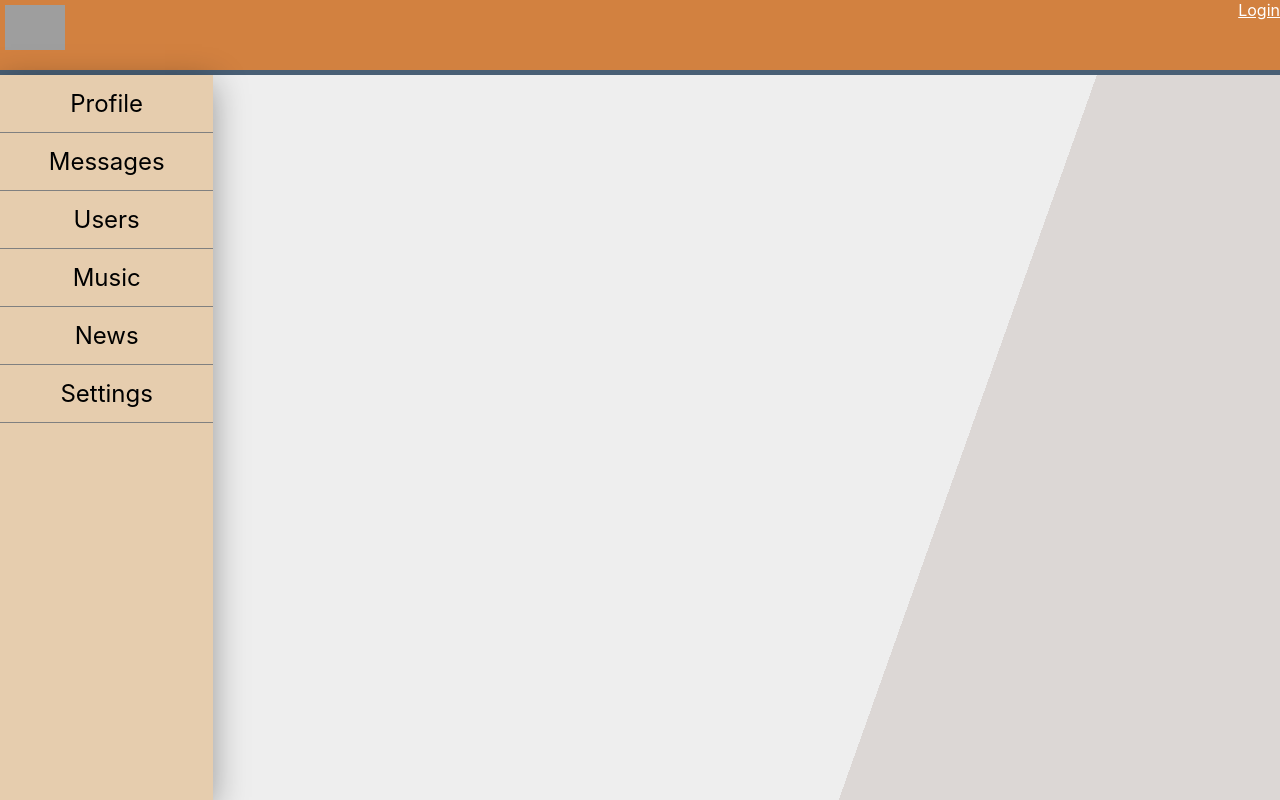
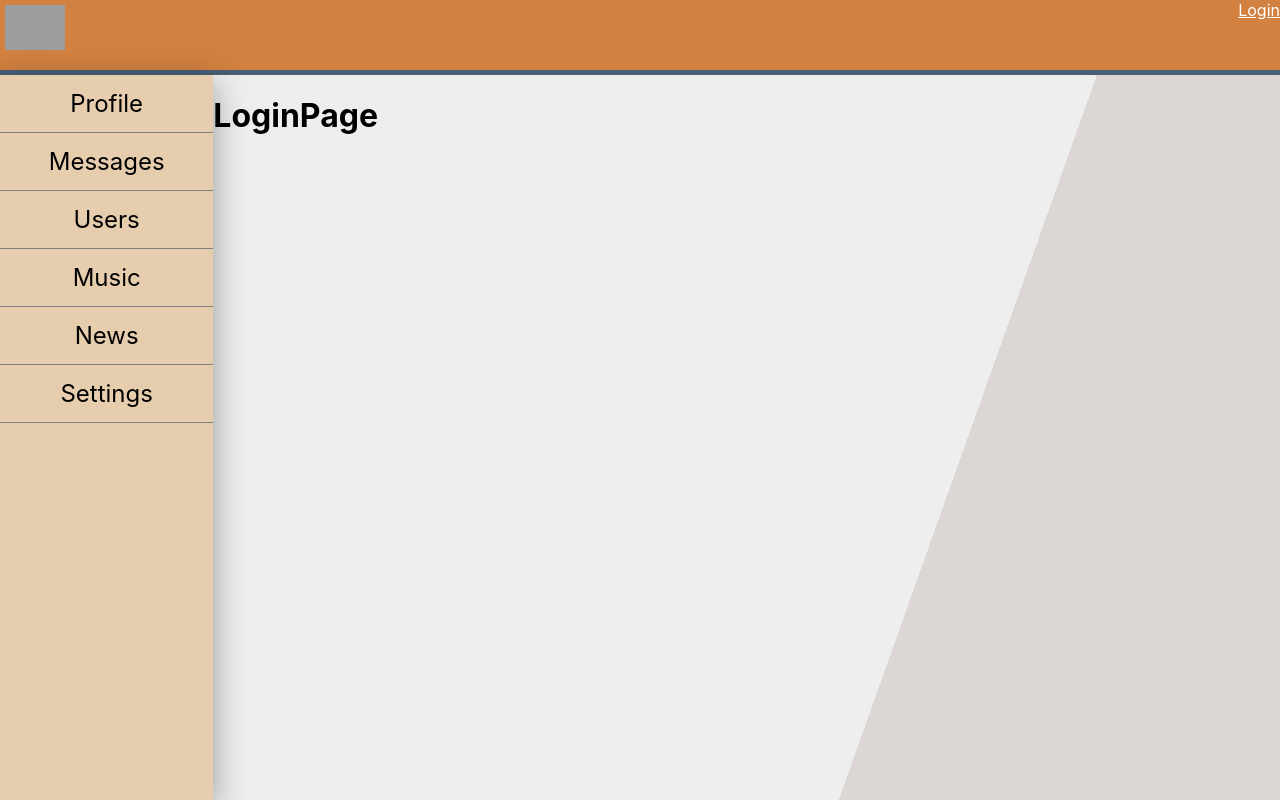
Before and after one commit to AidXylelele/my-app, a React (Create React App) app: page /login in a window 1280 px wide. Built offline with nearby package versions, Linux system fonts and the light colour scheme; no server answers; grey boxes are pictures that could not be loaded.

Commit message:
created Login Page

```diff
--- a/src/App.js
+++ b/src/App.js
@@ -6,6 +6,7 @@ import DialogsContainer from './components/Dialogs/DialogsContainer';
 import UsersContainer from './components/Users/UsersContainer';
 import ProfileContainer from './components/Profile/ProfileContainer';
 import HeaderContainer from './components/Header/HeaderContainer';
+import Login from './components/Login/Login';
 
 const App = (props) => {
   return (
@@ -20,6 +21,7 @@ const App = (props) => {
             </Route>
             <Route path="/dialogs" element={<DialogsContainer />} />
             <Route path="/users" element={<UsersContainer />} />
+            <Route path="/login" element={<Login />} />
           </Routes>
         </div>
       </div>
--- a/src/components/Dialogs/Dialogs.jsx
+++ b/src/components/Dialogs/Dialogs.jsx
@@ -2,6 +2,7 @@ import React from 'react';
 import styles from './Dialogs.module.css';
 import DialogItem from './DialogItem/DialogItem';
 import Message from './Message/Message';
+import { Navigate } from 'react-router-dom';
 
 const Dialogs = (props) => {
   const dialogsElemnts = props.dialogsData.map((dialog, idx) => (
@@ -20,6 +21,10 @@ const Dialogs = (props) => {
     const text = event.target.value;
     props.onMessageChange(text);
   };
+
+  if (!props.isAuthed) {
+    return <Navigate to={'/login'} />;
+  }
 
   return (
     <div className={styles.dialogs}>
--- a/src/components/Dialogs/DialogsContainer.jsx
+++ b/src/components/Dialogs/DialogsContainer.jsx
@@ -10,6 +10,7 @@ const mapStateToProps = (state) => {
     dialogsData: state.dialogsPage.dialogsData,
     messagesData: state.dialogsPage.messagesData,
     newMessageBody: state.dialogsPage.newMessageBody,
+    isAuthed: state.auth.isAuthed,
   };
 };
 
--- /dev/null
+++ b/src/components/Login/Login.jsx
@@ -0,0 +1,11 @@
+import React from 'react';
+
+const Login = (props) => {
+  return (
+    <div>
+      <h1>LoginPage</h1>
+    </div>
+  );
+};
+
+export default Login;
--- a/src/components/Profile/ProfileContainer.jsx
+++ b/src/components/Profile/ProfileContainer.jsx
@@ -5,7 +5,7 @@ import {
   setUserProfileAction,
 } from '../../redux/profileSlice';
 import Profile from './Profile';
-import { useParams } from 'react-router-dom';
+import { Navigate, useParams } from 'react-router-dom';
 
 const ProfileContainer = (props) => {
   const { userId } = useParams();
@@ -13,12 +13,18 @@ const ProfileContainer = (props) => {
   useEffect(() => {
     onGetProfile(userId);
   }, [onGetProfile, userId]);
+
+  if (!props.isAuthed) {
+    return <Navigate to={'/login'} />;
+  }
+
   return <Profile profileOfUser={props.profileOfUser} />;
 };
 
 const mapStateToProps = (state) => {
   return {
     profileOfUser: state.profilePage.profileOfUser,
+    isAuthed: state.auth.isAuthed,
   };
 };
 
--- a/src/components/Users/UsersContainer.jsx
+++ b/src/components/Users/UsersContainer.jsx
@@ -8,6 +8,7 @@ import {
 import Users from './Users';
 import PreLoader from '../common/Preloader/Preloader';
 import { useEffect } from 'react';
+import { Navigate } from 'react-router-dom';
 
 const mapStateToProps = (state) => {
   return {
@@ -17,6 +18,7 @@ const mapStateToProps = (state) => {
     selectedPage: state.usersPage.selectedPage,
     isFetching: state.usersPage.isFetching,
     followRequests: state.usersPage.followRequests,
+    isAuthed: state.auth.isAuthed,
   };
 };
 
@@ -52,6 +54,9 @@ const UsersAPIComponent = (props) => {
     onGetUsers(number, pageSize);
   };
 
+  if (!props.isAuthed) {
+    return <Navigate to={'/login'} />;
+  }
   const pagesCount = Math.ceil(totalUsersCount / pageSize);
 
   const countOfPages = [];
```
